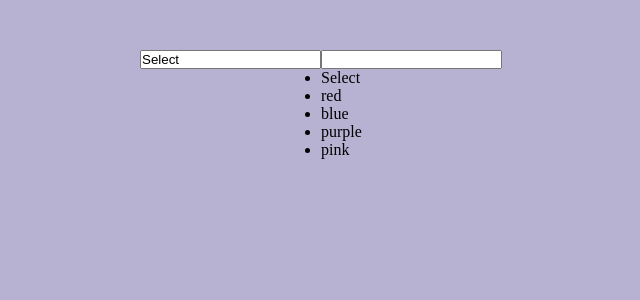
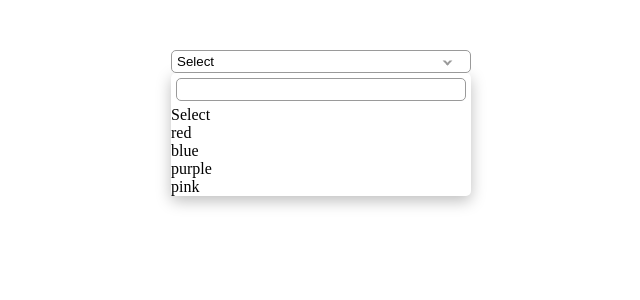
Before and after one commit to dystap/space-birthday, a Django app: page / in a window 1280 px wide. Shown: the top 300 px of the page, without its empty margins (319-959 px from the left). Run offline with Django 5.2, Linux system fonts and the light colour scheme.

Commit message:
added the css more

```diff
--- a/index/static/main.css
+++ b/index/static/main.css
@@ -2,7 +2,6 @@ body{
     display: flex;
     justify-content: center;
     padding: 50px 200px;
-    background-color: rgba(102, 91, 160, 0.467);
 }
 
 * {
@@ -17,6 +16,45 @@ body{
 }
 
 
+.dropdown-box input{
+    width: 100%;
+    border: 1px solid rgb(154, 154, 154);
+    outline: none;
+    border-radius: 5px;
+    padding: 3px 5px;
+}
+
+.dropdown-box .selected-item{
+    position: relative;
+}
+
+
+.dropdown-box .selected-item::after{
+    content: "";
+    width: 3px;
+    height: 3px;
+    border: 2px solid;
+    border-color: transparent rgb(154, 154, 154) rgb(154, 154, 154) transparent;
+    position: absolute;
+    top: 50%;
+    right: 20px;
+    transform: translateY(-70%) rotate(45deg);
+}
+
+.dropdown-box .selected-item,
 .dropdown-box .selected-item input{
-    border: 1px solid rgb(154, 154, 154);
+    cursor: pointer;
 }
+
+.dropdown-box .dropdown-content{
+    box-shadow: 0 5px 15px rgb(190, 190, 190);
+    border-radius: 5px;
+}
+
+.dropdown-box .dropdown-content .search-input{
+    padding: 5px;
+}
+
+.dropdown-box .dropdown-content ul{
+    list-style: none;
+}
--- a/index/templates/index/home.html
+++ b/index/templates/index/home.html
@@ -5,17 +5,17 @@
     <head>
         <title>Space Birthday</title>
         <link rel="stylesheet" href="{% static 'main.css' %}">
-        <script src"{% static 'main.js' %}"></script>
+        <script src="{% static 'main.js' %}"></script>
     </head>
     <body>
 
-        <div class"dropdown-box">
+        <div class="dropdown-box">
             <div class="selected-item">
                 <input type="text" name="" value="Select" readonly id="">
             </div>
-        </div>
-        <div class"dropdown-content">
-            <div class"search-input">
+
+        <div class="dropdown-content">
+            <div class="search-input">
                 <input type="text" name="" value="" id="">
 
             </div>
@@ -27,5 +27,6 @@
                 <li class="dropdown-item">pink</li>
             </ul>
         </div>
+        </div>
     </body>
 </html>
```
